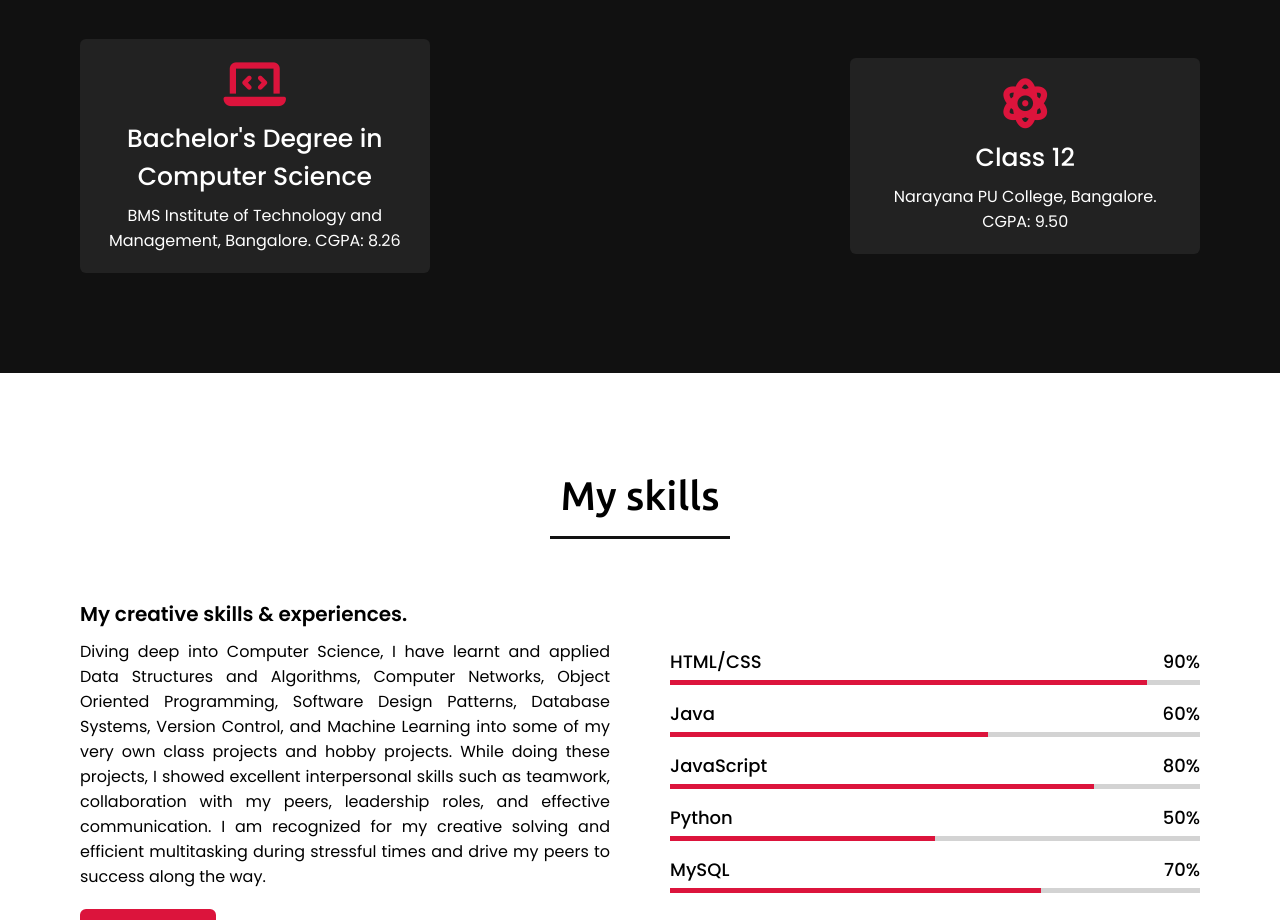
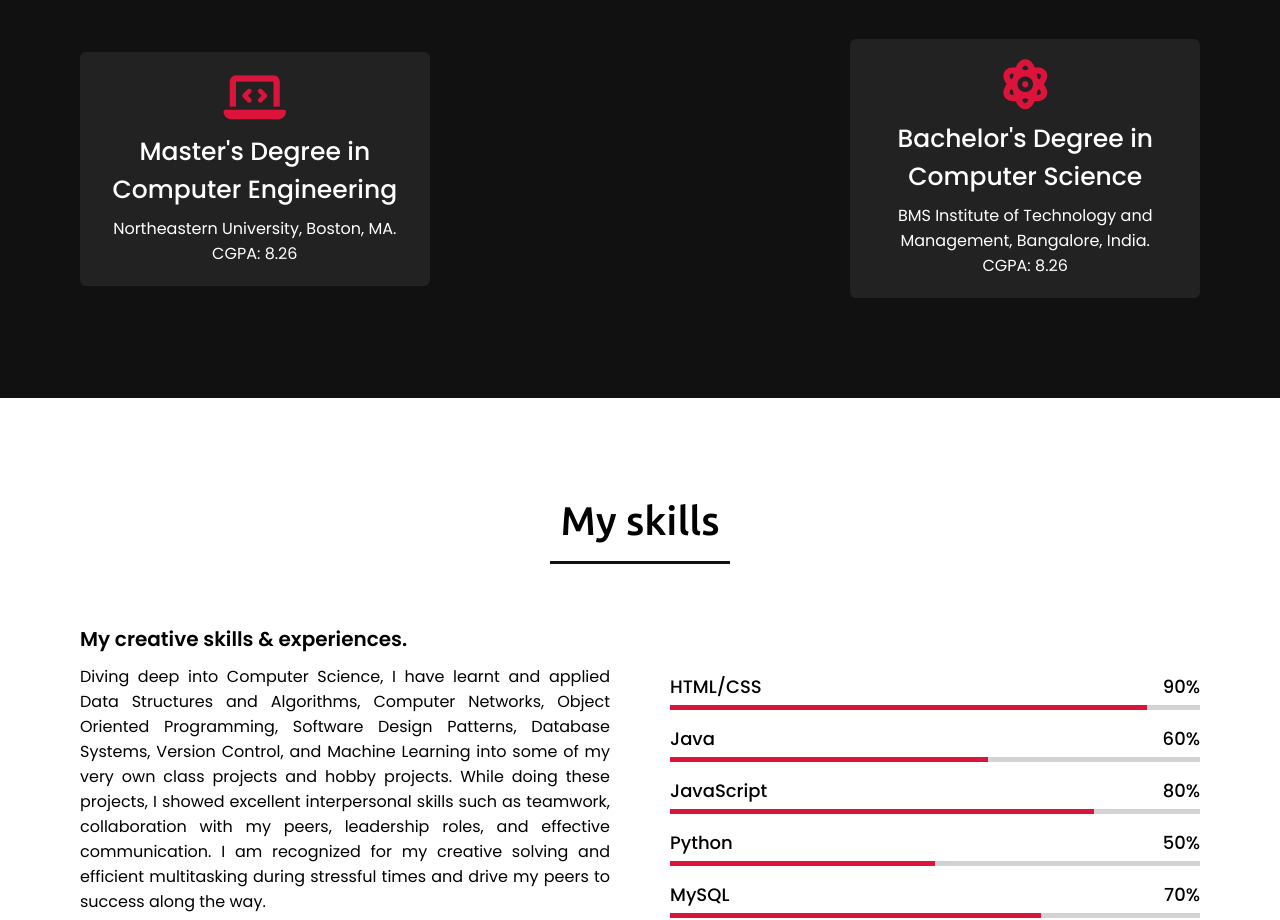
Before and after one commit to PranoveAB/pranoveab.github.io, a plain HTML site: page index.html in a window 1280 px wide. Shown: the part 1720-2640 px from the top of the page. Drawn offline with nearby package versions, Linux system fonts and the light colour scheme.

Commit message:
Update index.html

```diff
--- a/index.html
+++ b/index.html
@@ -77,15 +77,15 @@
                 <div class="card">
                     <div class="box">
                         <i class="fas fa-laptop-code"></i>
-                        <div class="text">Bachelor's Degree in Computer Science</div>
-                        <p>BMS Institute of Technology and Management, Bangalore. CGPA: 8.26</p>
+                        <div class="text">Master's Degree in Computer Engineering</div>
+                        <p>Northeastern University, Boston, MA. CGPA: 8.26</p>
                     </div>
                 </div>
                 <div class="card">
                     <div class="box">
-                        <i class="fas fa-atom"></i>
-                        <div class="text">Class 12</div>
-                        <p>Narayana PU College, Bangalore. CGPA: 9.50</p>
+                       <i class="fas fa-atom"></i>
+                        <div class="text">Bachelor's Degree in Computer Science</div>
+                        <p>BMS Institute of Technology and Management, Bangalore, India. CGPA: 8.26</p>
                     </div>
                 </div>
             </div>
```
